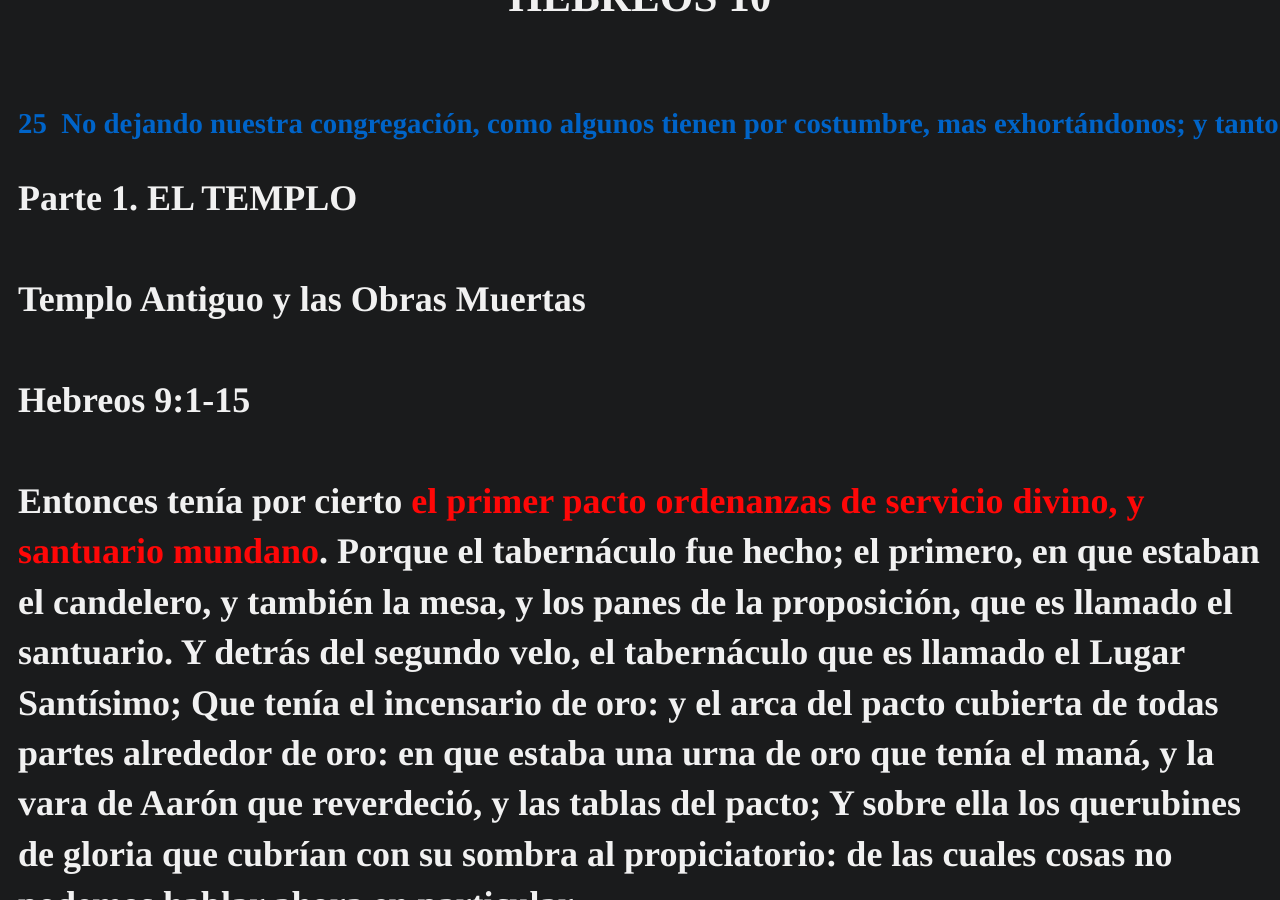
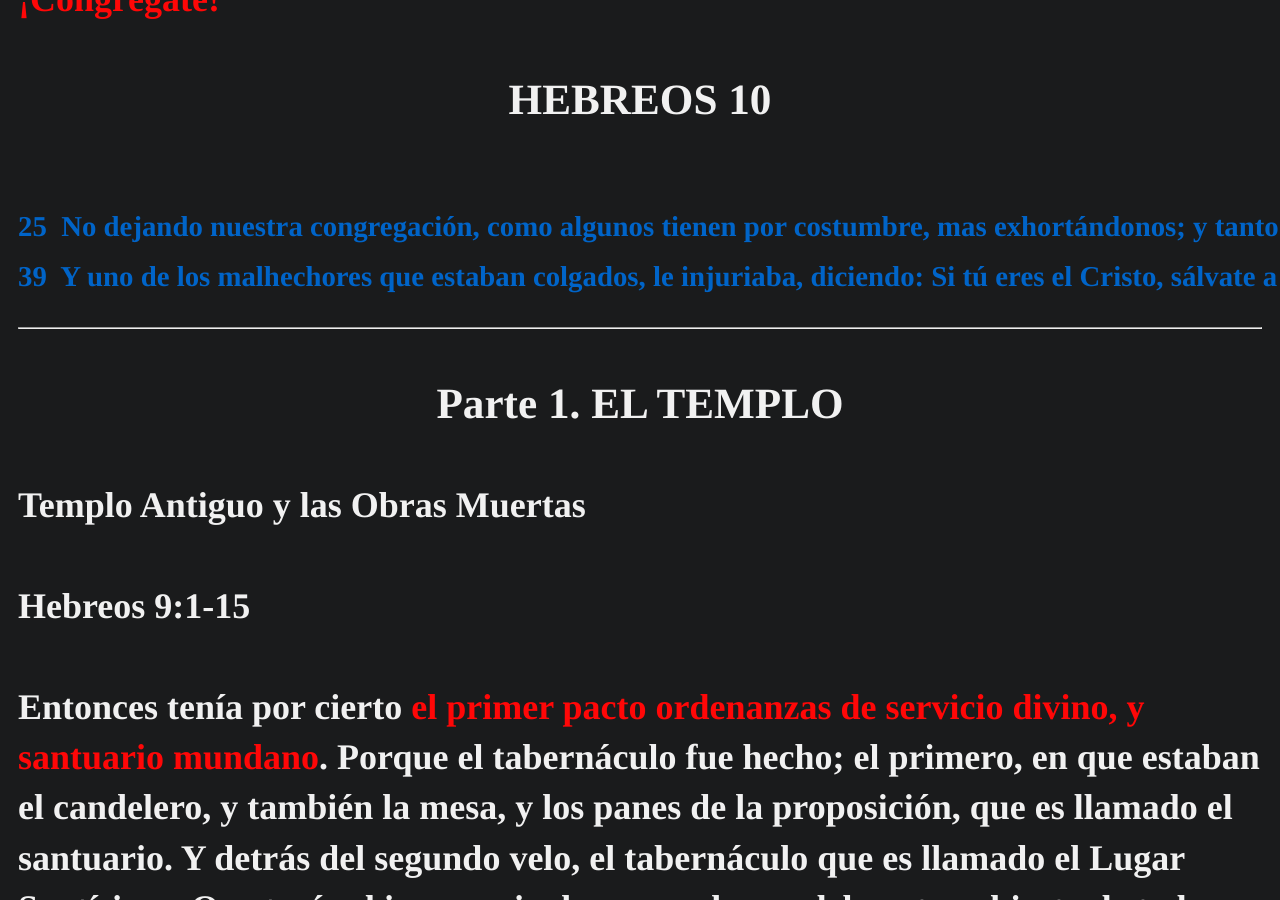
Before and after one commit to discipulodecristo/estudiobiblia, a Jekyll site: the page built from ensayos/Congregarse.md, in a window 1280 px wide and 900 px high, scrolled down 1772 px. Built offline with Jekyll 4.4.1, drawn with Linux system fonts in a browser that asks for light colours; some web fonts are replaced; some of the changed lines change nothing that is shown; some of the changed text lies outside the part shown.

Commit message:
Update Congregarse.md

```diff
--- a/ensayos/Congregarse.md
+++ b/ensayos/Congregarse.md
@@ -13,7 +13,9 @@
 
 ---
 
-Congregarse: qué es exactamente.
+# Congregarse: qué es exactamente
+
+&#32;
 
 Los cristianos estamos acostumbrados a escuchar que debemos congregarnos. Tomamos esas palabras como ciertas, pero realmente casi nunca nos detenemos a pensar sobre el verdadero significado de la congregación cristiana.
 
@@ -27,6 +29,7 @@
 
 A continuación pretendo compartir contigo lo que la Biblia dice explícitamente acerca de una congregación cristiana. Estoy seguro que no coincidirá con tus usos y costrumbres, y tendrás dos opciones: escuchar la palabra de Dios o preferir tus tradiciones. Y eres libre de elegir.
 
+---
 
 -[¡Congrégate!]-
 
@@ -36,8 +39,12 @@
 
 25@ No dejando nuestra congregación, como algunos tienen por costumbre, mas exhortándonos; y tanto más, cuanto veis que aquel día se acerca.
 
+39@ Y uno de los malhechores que estaban colgados, le injuriaba, diciendo: Si tú eres el Cristo, sálvate a ti mismo, y a nosotros.
 
-Parte 1. **EL TEMPLO**
+---
+
+# Parte 1. **EL TEMPLO**
+&#32;
 
 Templo Antiguo y las Obras Muertas
 
@@ -53,8 +60,10 @@
 
 Templo Antiguo y las Obras Muertas
 
-> El templo antiguo y el servicio en él, eran sombras de lo que vendría.
+1. El templo antiguo y el servicio en él, eran sombras de lo que vendría.
 
-> El servicio antiguo no hacía perfecto a nadie, pero la sangre de Cristo purifica de las obras muertas (servicio antiguo: viandas, animales…)
+2. El servicio antiguo no hacía perfecto a nadie, pero la sangre de Cristo purifica de las obras muertas (servicio antiguo: viandas, animales…)
 
-> Se hacían año con año, pero Cristo se ofreció a Dios una vez para siempre.
+3. Se hacían año con año, pero Cristo se ofreció a Dios una vez para siempre.
+
+---
```
